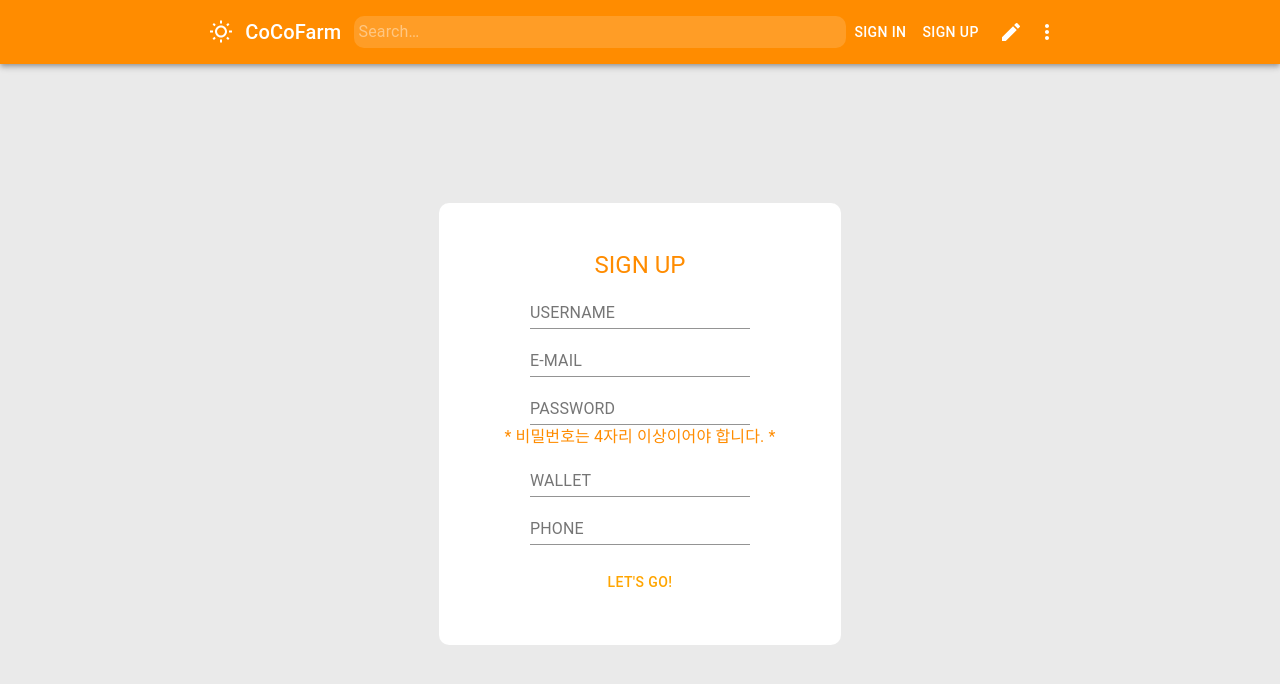
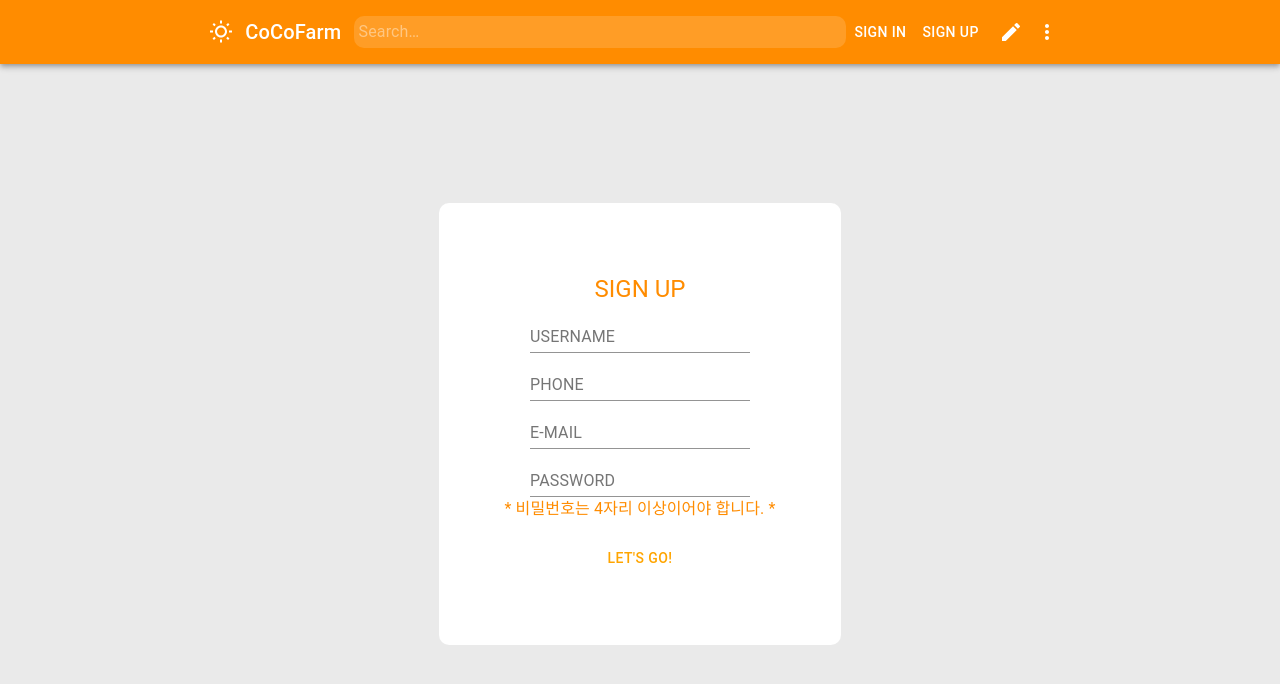
Before and after one commit to codestates/beb-03-second-05-CoCoFarm, a React (Create React App) app in the folder client/: page /signup in a window 1280 px wide. Shown: the top 684 px of the page. Built offline with nearby package versions, Linux system fonts and the light colour scheme.

Commit message:
fix : signup wallet 삭제

```diff
--- a/client/src/page/Signup.js
+++ b/client/src/page/Signup.js
@@ -107,6 +107,13 @@ function Signup() {
           />
           <TextField
             id="standard-basic"
+            label="PHONE"
+            variant="standard"
+            onChange={phoneHandler}
+          />
+
+          <TextField
+            id="standard-basic"
             label="E-MAIL"
             variant="standard"
             onChange={emailHandler}
@@ -128,18 +135,6 @@ function Signup() {
           >
             {signupFlag ? "" : WarningMessage}
           </Typography>
-          <TextField
-            id="standard-basic"
-            label="WALLET"
-            variant="standard"
-            onChange={walletHandler}
-          />
-          <TextField
-            id="standard-basic"
-            label="PHONE"
-            variant="standard"
-            onChange={phoneHandler}
-          />
 
           <br />
           <Button
```
